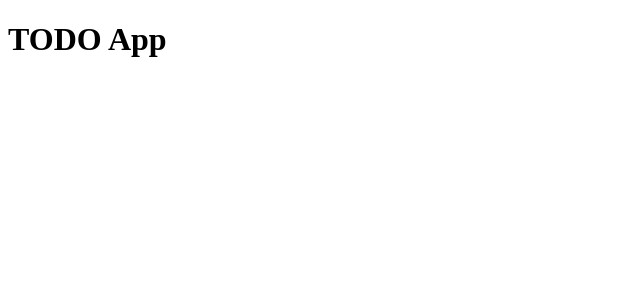
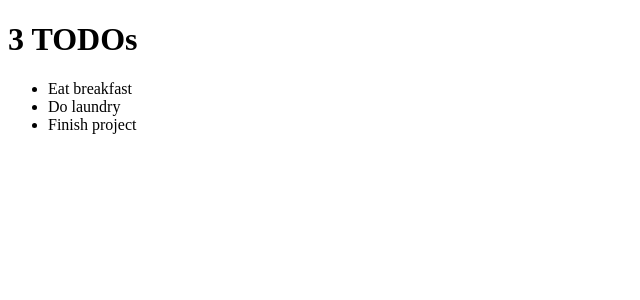
Before and after one commit to srishti/todo, a React (Create React App) app: page / in a window 1280 px wide. Shown: the top 300 px of the page, without its empty margins (0-640 px from the left). Built offline with nearby package versions, Linux system fonts and the light colour scheme.

Commit message:
added context and reducer to provide initial app state

```diff
--- a/src/App.js
+++ b/src/App.js
@@ -1,5 +1,17 @@
+import React, { useContext, useReducer } from "react";
+import TodosContext from "./context";
+import todosReducer from "./reducer";
+import TodoList from "./components/TodoList";
+
 function App() {
-  return <h1>TODO App</h1>;
+  const initialState = useContext(TodosContext);
+  const [state, dispatch] = useReducer(todosReducer, initialState);
+
+  return (
+    <TodosContext.Provider value={{ state, dispatch }}>
+      <TodoList />
+    </TodosContext.Provider>
+  );
 }
 
 export default App;
--- /dev/null
+++ b/src/components/TodoList.js
@@ -0,0 +1,24 @@
+import React, { useContext } from "react";
+import TodosContext from "../context";
+
+export default function TodoList() {
+  const { state } = useContext(TodosContext);
+
+  const title =
+    state.todos.length > 0 ? `${state.todos.length} TODOs` : "Nothing To Do!";
+
+  return (
+    <div>
+      <h1>{title}</h1>
+      <ul>
+        {state.todos.map((todo) => {
+          return (
+            <li key={todo.id}>
+              <span>{todo.text}</span>
+            </li>
+          );
+        })}
+      </ul>
+    </div>
+  );
+}
--- /dev/null
+++ b/src/context.js
@@ -0,0 +1,12 @@
+import React from "react";
+import { v4 as uuidv4 } from "uuid";
+
+const TodosContext = React.createContext({
+  todos: [
+    { id: uuidv4(), text: "Eat breakfast", complete: false },
+    { id: uuidv4(), text: "Do laundry", complete: false },
+    { id: uuidv4(), text: "Finish project", complete: true },
+  ],
+});
+
+export default TodosContext;
--- /dev/null
+++ b/src/reducer.js
@@ -0,0 +1,7 @@
+export default function reducer(state, action) {
+  switch (action.type) {
+    // when no case matches, return the state as it is
+    default:
+      return state;
+  }
+}
```
